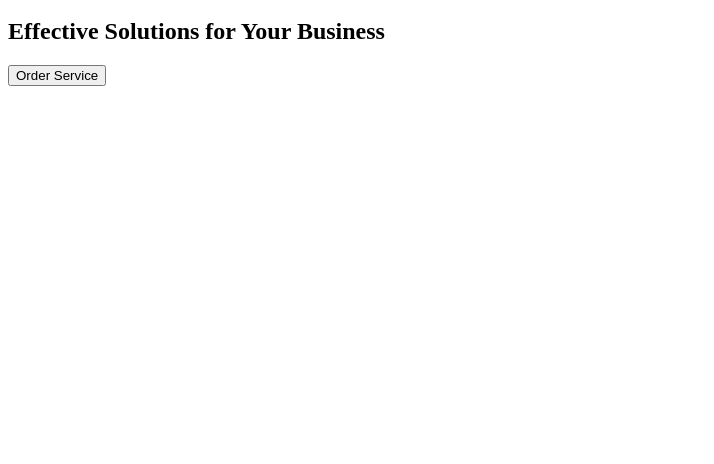
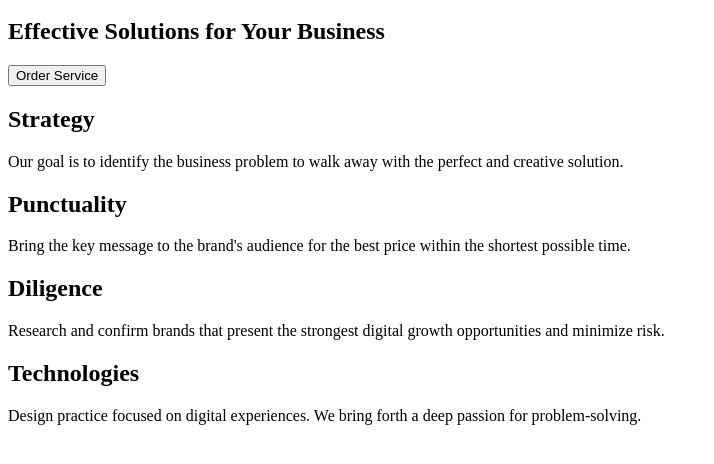
Before and after one commit to InnaMelnyk/goit-markup-hw-01, a plain HTML site: page index.html in a window 1280 px wide. Shown: the part 126-590 px from the top of the page, without its empty margins (0-714 px from the left). Drawn offline with Linux system fonts and the light colour scheme.

Commit message:
created first section in main part

```diff
--- a/index.html
+++ b/index.html
@@ -30,5 +30,33 @@
         <button type="button">Order Service</button>
       </header>
     </section>
+
+    <section>
+      <section>
+        <h2>Strategy</h2>
+        <p>
+          Our goal is to identify the business problem to walk away with the
+          perfect and creative solution.
+        </p>
+        <h2>Punctuality</h2>
+        <p>
+          Bring the key message to the brand's audience for the best price
+          within the shortest possible time.
+        </p>
+        <h2>Diligence</h2>
+        <p>
+          Research and confirm brands that present the strongest digital growth
+          opportunities and minimize risk.
+        </p>
+        <h2>Technologies</h2>
+        <p>
+          Design practice focused on digital experiences. We bring forth a deep
+          passion for problem-solving.
+        </p>
+      </section>
+
+        </main>
+      </main>
+
   </body>
 </html>
```
